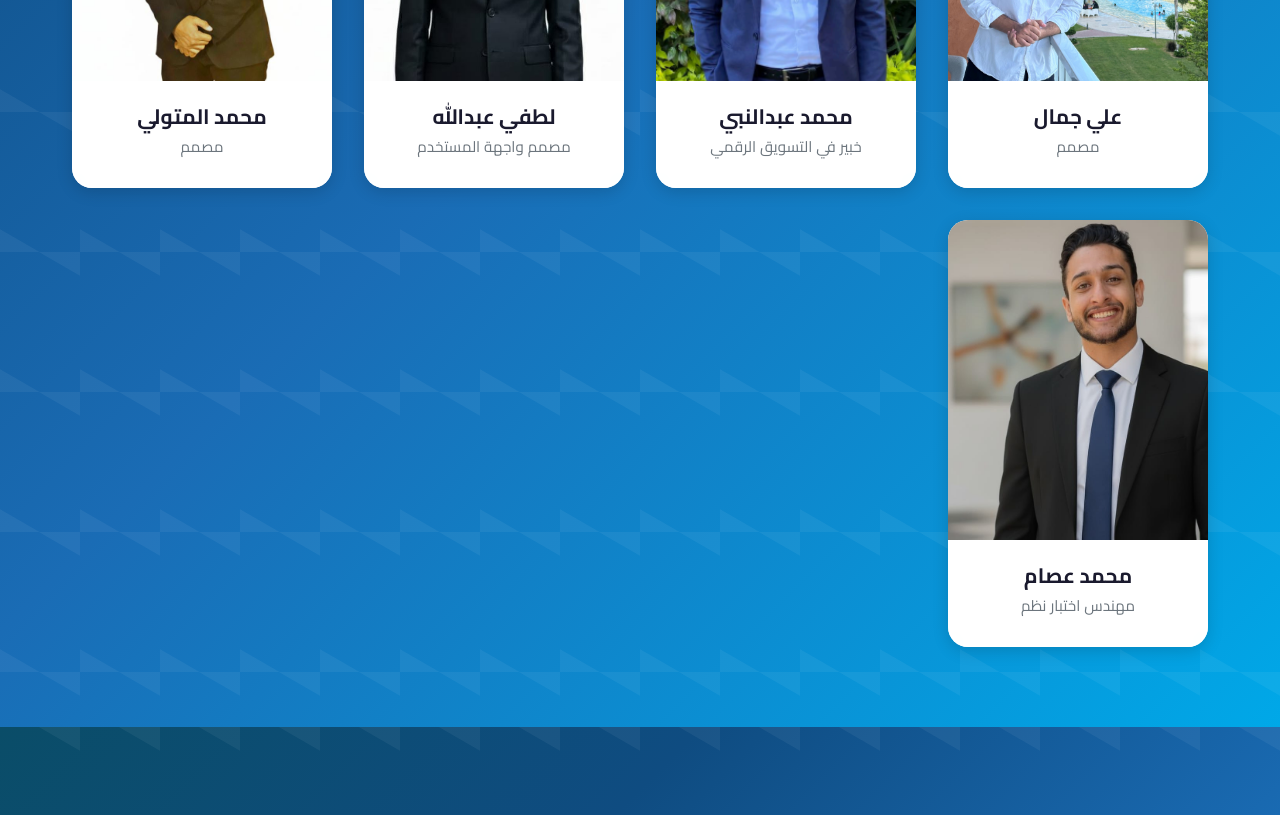
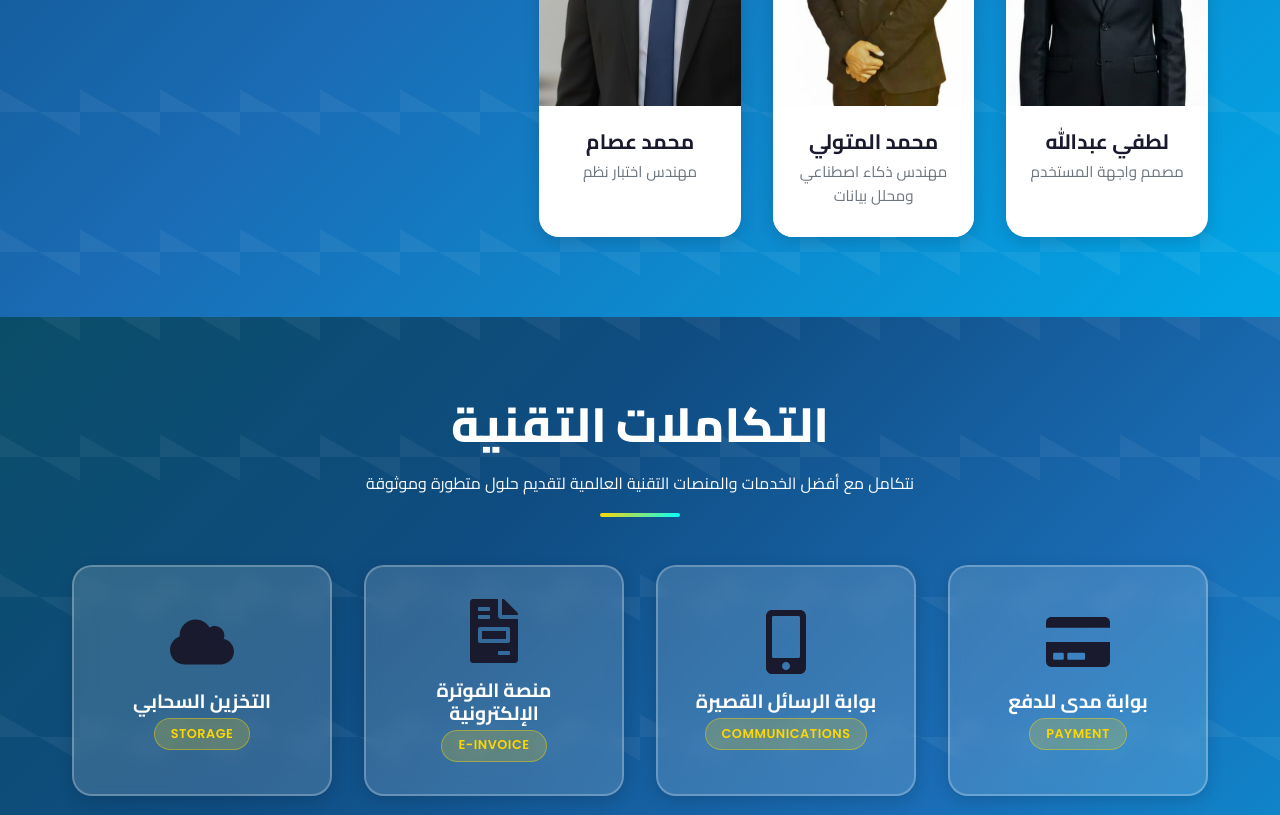
Before and after one commit to mohamed97163/ASBC, a React (Vite) app: page / in a window 1280 px wide. Shown: the part 7980-8795 px from the top of the page. Built offline with nearby package versions, Linux system fonts and the light colour scheme.

Commit message:
add certificates and end the site

```diff
--- a/src/components/Team.jsx
+++ b/src/components/Team.jsx
@@ -122,8 +122,8 @@ const Team = () => {
     {
       name: 'Mohamed Almetwally',
       nameAr:'محمد المتولي',
-      role: 'Graphic Designer',
-      roleAr: 'مصمم',
+      role: 'Ai Engineer & Data Analyst',
+      roleAr: 'مهندس ذكاء اصطناعي ومحلل بيانات',
       image: team8,
       bio: 'A data analyst and artificial intelligence engineer with experience in developing predictive models and analytical dashboards that support strategic decisions.',
       bioAr: 'محلل بيانات ومهندس ذكاء اصطناعي ذو خبرة في تطوير نماذج تنبؤية ولوحات معلومات تحليلية تدعم القرارات الاستراتيجية.'
@@ -152,7 +152,7 @@ const Team = () => {
           </p>
         </div>
 
-        <div className="team-grid grid grid-4">
+        <div className="team-grid grid grid-5">
           {teamMembers.map((member, index) => (
             <div
               key={index}
```
